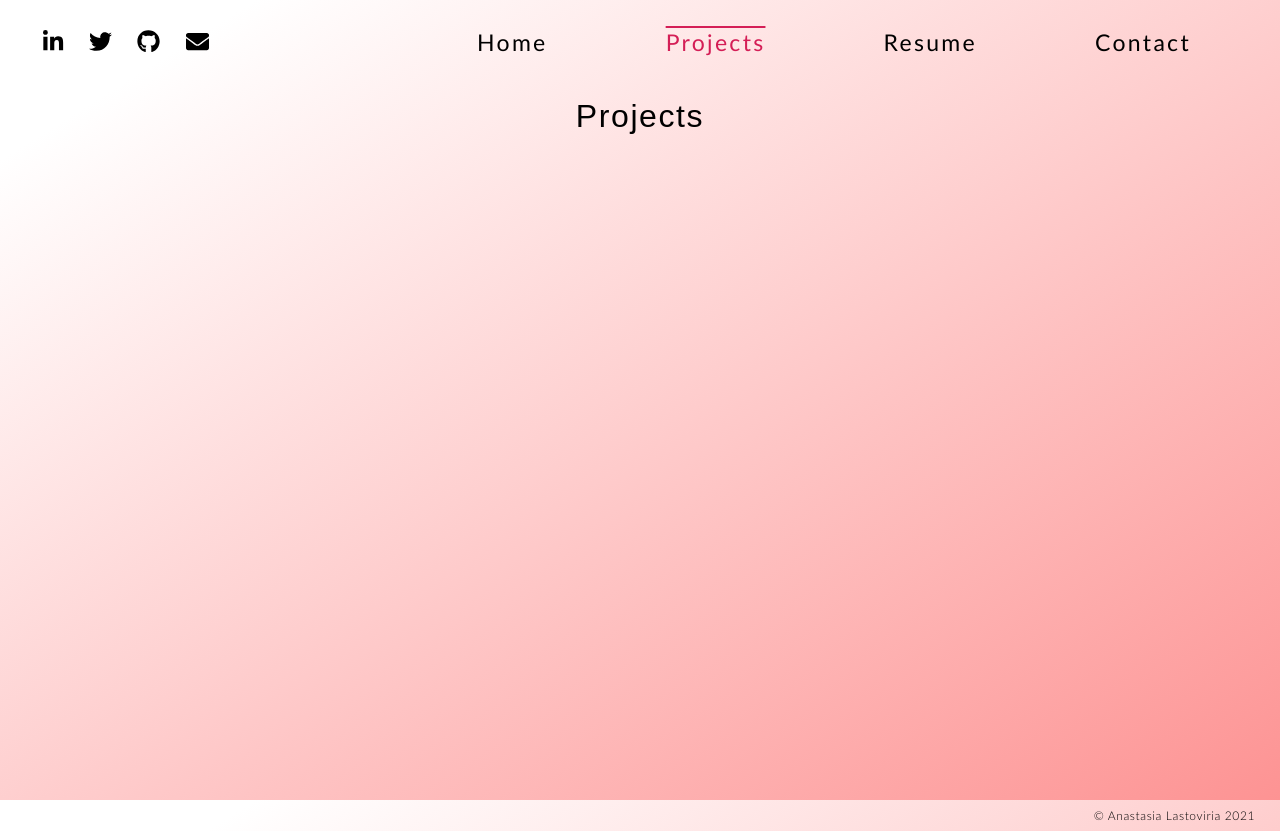
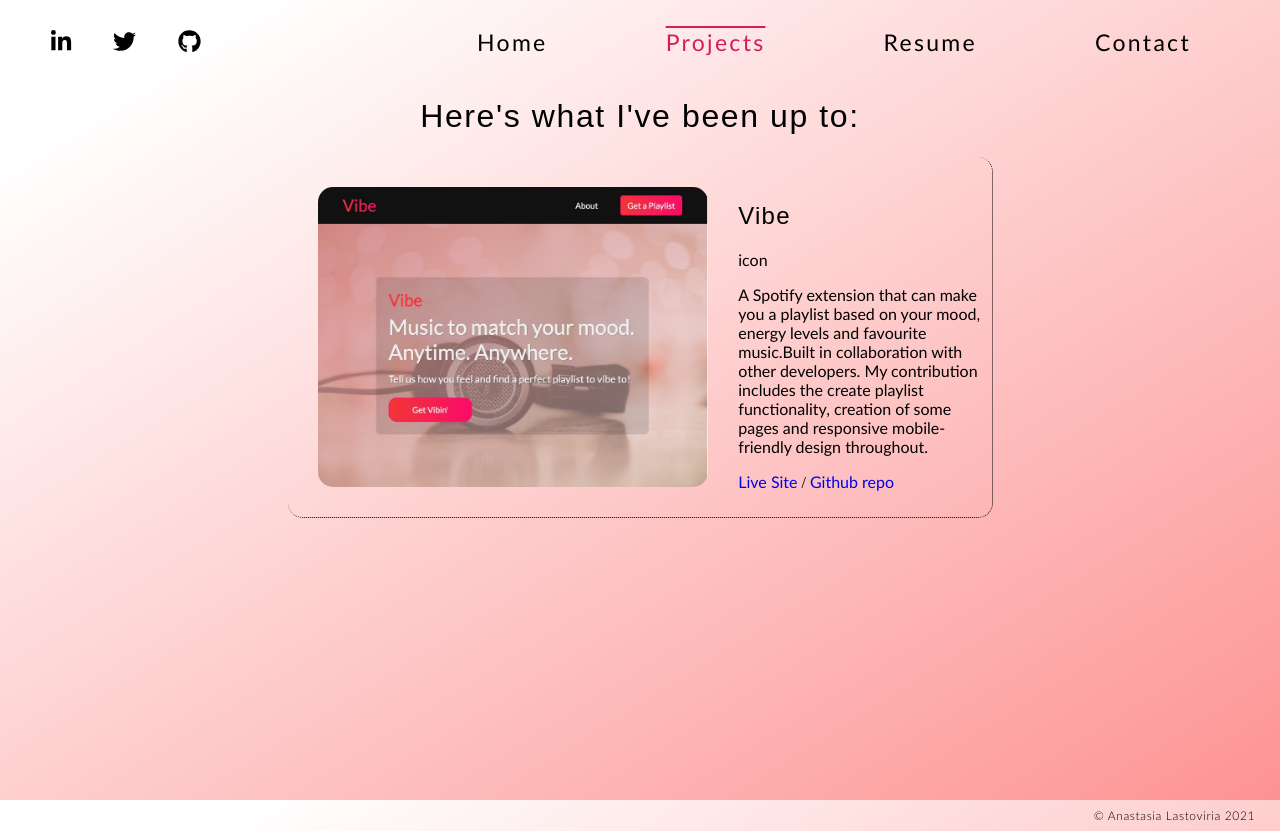
Before and after one commit to chivoi/portfolio-v2, a React (Create React App) app: page /projects in a window 1280 px wide. Shown: the top 831 px of the page. Built offline with nearby package versions, Linux system fonts and the light colour scheme; a web font is replaced by a local one.

Commit message:
removes email from nav, creates project links object, creates and styles SingleProject component

```diff
--- a/src/App.js
+++ b/src/App.js
@@ -6,7 +6,6 @@ import './App.scss';
 import Nav from './components/Nav';
 import Home from './components/Home';
 import Contact from './components/Contact';
-import About from './components/About';
 import Projects from './components/Projects';
 import Resume from './components/Resume';
 
@@ -18,7 +17,7 @@ function App() {
         <Switch>
           <Route exact path="/" render={props => <Home /> } />
           <Route exact path="/projects" render={props => <Projects /> } />
-          <Route exact path="/about" render={props => <About /> } />
+          <Route exact path="/resume" render={props => <Resume /> } />
           <Route exact path="/contact" render={props => <Contact /> } />
         </Switch>
       </Router>
--- a/src/components/About.js
+++ /dev/null
@@ -1,9 +0,0 @@
-import React from 'react';
-
-const About = () => {
-  return(
-    <h1>Hi, I'm Ana!</h1>
-  )
-}
-
-export default About;
--- a/src/components/Nav.js
+++ b/src/components/Nav.js
@@ -25,7 +25,7 @@ const Nav = () => {
         <li><StyledNavLink href="https://www.linkedin.com/in/ana-lastoviria/"><FontAwesomeIcon icon={['fab', 'linkedin-in']} /></StyledNavLink></li>
         <li><StyledNavLink href="https://twitter.com/ana_lastoviria"><FontAwesomeIcon icon={['fab', 'twitter']} /></StyledNavLink></li>
         <li><StyledNavLink href="https://github.com/chivoi"><FontAwesomeIcon icon={['fab', 'github']} /></StyledNavLink></li>
-        <li><StyledNavLink href="mailto:ana.lastoviria@gmail.com"><FontAwesomeIcon icon={['fas', 'envelope']} /></StyledNavLink></li>
+        {/* <li><StyledNavLink href="mailto:ana.lastoviria@gmail.com"><FontAwesomeIcon icon={['fas', 'envelope']} /></StyledNavLink></li> */}
       </NavUl>
       <NavUl style={ {width: "65%"} }>
         <li><NavLink style={linkStyles} activeStyle={activeLinkStyles} exact to="/">Home</NavLink></li>
--- a/src/components/ProjectIcons.js
+++ b/src/components/ProjectIcons.js
@@ -0,0 +1,11 @@
+import React from 'react';
+
+const ProjectIcons = () => {
+  return(
+    <>
+      <p>icon</p>
+    </>
+  )
+}
+
+export default ProjectIcons;
--- a/src/components/Projects.js
+++ b/src/components/Projects.js
@@ -1,8 +1,16 @@
 import React from 'react';
+// components
+import SingleProject from './SingleProject';
+
+// utils
+import { projectLinks } from '../utils/projectLinks';
 
 const Projects = () => {
   return(
-    <h1>Projects</h1>
+    <>
+     <h1>Here's what I've been up to:</h1>
+     <SingleProject projectName={"Vibe"} projectImage={projectLinks.vibe.img} description={"A Spotify extension that can make you a playlist based on your mood, energy levels and favourite music.Built in collaboration with other developers. My contribution includes the create playlist functionality, creation of some pages and responsive mobile-friendly design throughout."} siteLink={projectLinks.vibe.site} repoLink={projectLinks.vibe.repo}   />
+    </>
   )
 }
 
--- a/src/components/Resume.js
+++ b/src/components/Resume.js
@@ -2,7 +2,9 @@ import React from 'react';
 
 const Resume = () => {
   return(
-    <h1>Skills & Resume</h1>
+    <>
+      <h1>Skills & Resume</h1>
+    </>
   )
 }
 
--- a/src/components/SingleProject.js
+++ b/src/components/SingleProject.js
@@ -0,0 +1,23 @@
+import React from 'react';
+import { Link } from 'react-router-dom';
+
+// components
+import ProjectIcons from './ProjectIcons';
+// styled
+import { ProjectCard, ProjectImg } from './styled/ProjectStyles';
+
+const SingleProject = ({ projectImage, projectName, description, siteLink, repoLink }) => {
+  return(
+    <ProjectCard>
+      <ProjectImg src={projectImage} alt={projectName}/>
+      <div>
+        <h2>{projectName}</h2>
+        <ProjectIcons />
+        <p>{description}</p>
+        <Link to={siteLink} >Live Site</Link> / <Link to={repoLink} >Github repo</Link>
+      </div>
+    </ProjectCard>
+  )
+}
+
+export default SingleProject;
--- /dev/null
+++ b/src/components/styled/ProjectStyles.js
@@ -0,0 +1,18 @@
+import styled from 'styled-components';
+
+export const ProjectCard = styled.div`
+  display: flex;
+  flex-direction: row;
+  width: 55%;
+  align-items: center;
+  justify-content: center;
+  border-right: 1px dotted black;
+  border-bottom: 1px dotted black;
+  border-radius: 15px;
+`;
+
+export const ProjectImg = styled.img`
+  height: 300px;
+  border-radius: 1.5rem;
+  margin: 3rem
+`;
--- /dev/null
+++ b/src/utils/projectLinks.js
@@ -0,0 +1,32 @@
+import cassandra from "../assets/cassandra.png";
+import lineup from "../assets/lineup.jpg";
+import vibe from "../assets/Vibe.jpg";
+import portfoliov1 from "../assets/portfolio.jpg";
+
+export const projectLinks = {
+  vibe: {
+    site: "https://its-a-vibe.netlify.app/",
+    repo: "https://github.com/its-a-vibe/vibe",
+    img: vibe
+  },
+  lineup: {
+    site: "http://complete-your-lineup.herokuapp.com/",
+    repo: "https://github.com/chivoi/lineup",
+    img: lineup
+  },
+  cassandra: {
+    site: "",
+    repo: "https://github.com/chivoi/cassandra",
+    img: cassandra
+  },
+  portfoliov1: {
+    site: "https://ana-lastoviria.netlify.app/",
+    repo: "https://github.com/chivoi/portfolio",
+    img: portfoliov1
+  },
+  uncover: {
+    site: "https://uncover-eventfinder.herokuapp.com/",
+    repo: "https://github.com/CA-T3-Hackathon-2/UnCover",
+    img: ""
+  }
+}
```
Also changed, not shown: src/assets/Vibe.jpg (added).
